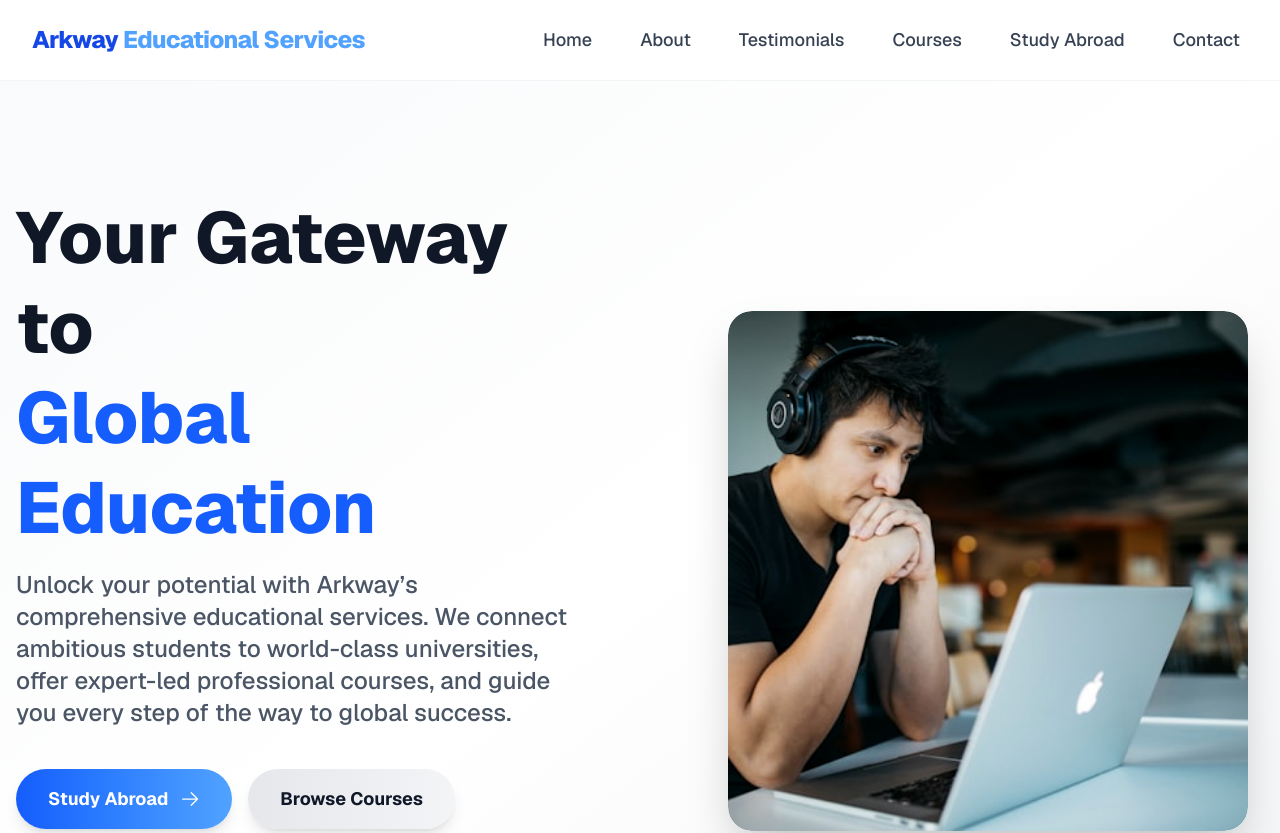
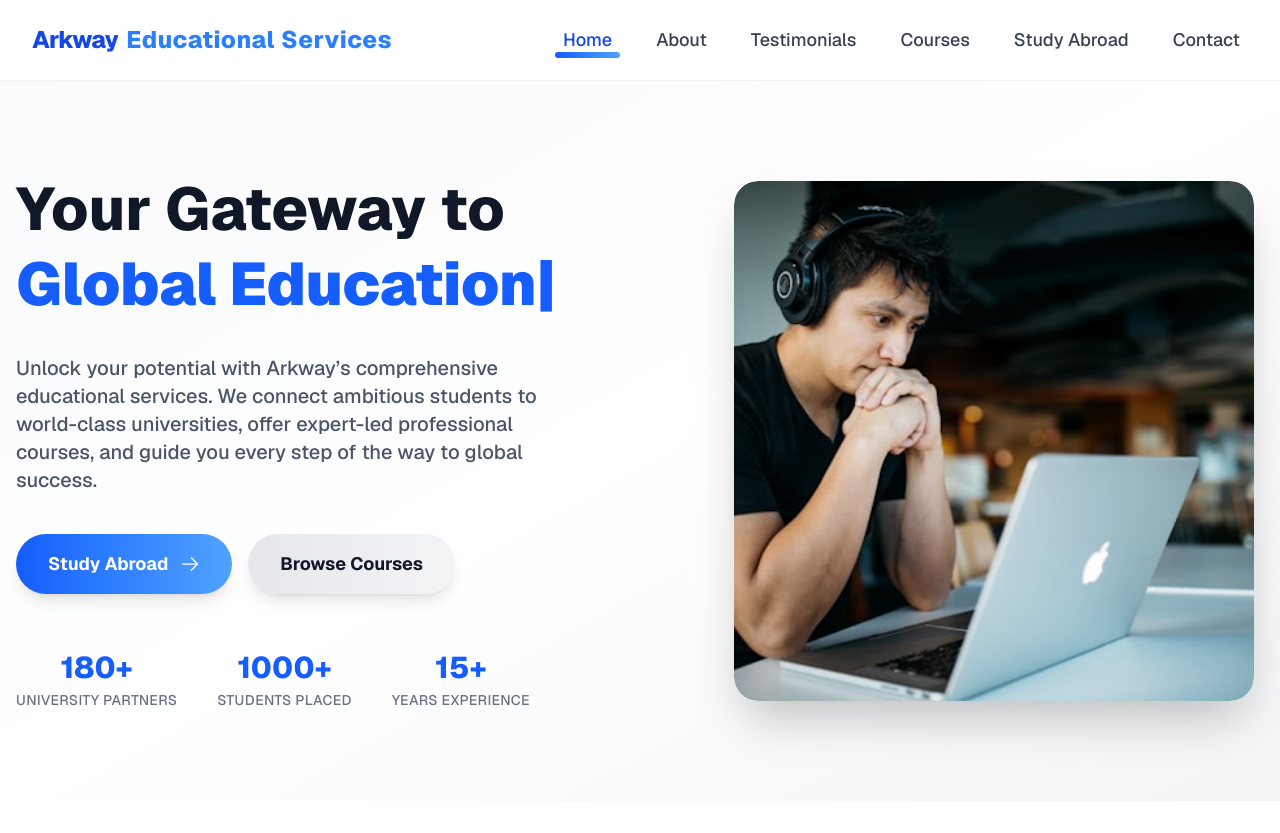
Before and after one commit to krithickthangaraj/arkway-website, a Next.js app: page / in a window 1280 px wide. Shown: the top 833 px of the page. Built offline with nearby package versions, Linux system fonts and the light colour scheme.

Commit message:
changes commit

```diff
--- a/src/app/globals.css
+++ b/src/app/globals.css
@@ -12,6 +12,25 @@
   --font-mono: var(--font-geist-mono);
 }
 
+/* Fade-in-up animation for hero section */
+@keyframes fadeinup {
+  from { opacity: 0; transform: translateY(40px); }
+  to { opacity: 1; transform: none; }
+}
+.animate-fadeinup {
+  animation: fadeinup 1s cubic-bezier(0.23, 1, 0.32, 1) both;
+}
+
+.typewriter-cursor {
+  display: inline-block;
+  width: 1ch;
+  animation: blink 1s steps(1) infinite;
+}
+@keyframes blink {
+  0%, 50% { opacity: 1; }
+  51%, 100% { opacity: 0; }
+}
+
 /* Removed prefers-color-scheme: dark and body background/color rules to let Tailwind handle theming */
 
 body {
--- a/src/app/page.js
+++ b/src/app/page.js
@@ -1,9 +1,53 @@
 "use client";
 import { ArrowRightIcon, AcademicCapIcon, GlobeAltIcon, ChatBubbleLeftRightIcon, Bars3Icon, XMarkIcon } from '@heroicons/react/24/outline';
-import { useState } from 'react';
+import { useState, useEffect, useRef } from 'react';
+
+function useCountUp(target, duration = 1200) {
+  const [count, setCount] = useState(0);
+  useEffect(() => {
+    let start = 0;
+    const end = parseInt(target);
+    if (start === end) return;
+    let increment = end / (duration / 16);
+    let current = start;
+    let raf;
+    function update() {
+      current += increment;
+      if (current < end) {
+        setCount(Math.floor(current));
+        raf = requestAnimationFrame(update);
+      } else {
+        setCount(end);
+      }
+    }
+    raf = requestAnimationFrame(update);
+    return () => cancelAnimationFrame(raf);
+  }, [target, duration]);
+  return count;
+}
+
+function useTypewriter(text, speed = 60) {
+  const [displayed, setDisplayed] = useState('');
+  useEffect(() => {
+    let i = 0;
+    let timeout;
+    function type() {
+      setDisplayed(text.slice(0, i + 1));
+      if (i < text.length - 1) {
+        i++;
+        timeout = setTimeout(type, speed);
+      }
+    }
+    type();
+    return () => clearTimeout(timeout);
+  }, [text, speed]);
+  return displayed;
+}
 
 function Navbar() {
   const [menuOpen, setMenuOpen] = useState(false);
+  const [active, setActive] = useState('Home');
+  const [barStyle, setBarStyle] = useState({ left: 0, width: 0 });
   const navLinks = [
     { name: 'Home', href: '#' },
     { name: 'About', href: '#about' },
@@ -12,25 +56,114 @@ function Navbar() {
     { name: 'Study Abroad', href: '#study-abroad' },
     { name: 'Contact', href: '#contact' },
   ];
+  const linkRefs = useRef([]);
+  const sectionRefs = useRef({});
+
+  // Attach refs to sections for scroll detection
+  useEffect(() => {
+    navLinks.forEach(link => {
+      const id = link.href.replace('#', '') || 'home';
+      sectionRefs.current[link.name] = id === 'home' ? document.body : document.getElementById(id);
+    });
+  }, []);
+
+  // Scroll detection: update active nav on section in view
+  useEffect(() => {
+    const handleScroll = () => {
+      let found = 'Home';
+      for (let i = navLinks.length - 1; i >= 0; i--) {
+        const link = navLinks[i];
+        const id = link.href.replace('#', '') || 'home';
+        const section = id === 'home' ? document.body : document.getElementById(id);
+        if (section) {
+          const rect = section.getBoundingClientRect();
+          if (rect.top <= 120) { // 120px offset for navbar height
+            found = link.name;
+            break;
+          }
+        }
+      }
+      setActive(found);
+    };
+    window.addEventListener('scroll', handleScroll, { passive: true });
+    handleScroll(); // Initial check
+    return () => window.removeEventListener('scroll', handleScroll);
+  }, []);
+
+  useEffect(() => {
+    // Animate underline bar to active link
+    const idx = navLinks.findIndex(link => link.name === active);
+    if (linkRefs.current[idx]) {
+      const el = linkRefs.current[idx];
+      setBarStyle({
+        left: el.offsetLeft,
+        width: el.offsetWidth,
+      });
+    }
+  }, [active, menuOpen]);
+
+  useEffect(() => {
+    // Recalculate on window resize
+    function onResize() {
+      const idx = navLinks.findIndex(link => link.name === active);
+      if (linkRefs.current[idx]) {
+        const el = linkRefs.current[idx];
+        setBarStyle({
+          left: el.offsetLeft,
+          width: el.offsetWidth,
+        });
+      }
+    }
+    window.addEventListener('resize', onResize);
+    return () => window.removeEventListener('resize', onResize);
+  }, [active, menuOpen]);
+
+  function handleNavClick(name, href) {
+    setActive(name);
+    setMenuOpen(false);
+    // Scroll to section smoothly
+    const id = href.replace('#', '') || 'home';
+    const section = id === 'home' ? document.body : document.getElementById(id);
+    if (section) {
+      const y = id === 'home' ? 0 : section.getBoundingClientRect().top + window.scrollY - 80; // 80px offset for navbar
+      window.scrollTo({ top: y, behavior: 'smooth' });
+    }
+  }
+
   return (
     <nav className="sticky top-0 z-50 bg-white/80 backdrop-blur border-b border-gray-100 shadow-card">
-      <div className="max-w-7xl mx-auto px-4 sm:px-8 flex items-center justify-between h-20">
+      <div className="max-w-7xl mx-auto px-4 sm:px-8 flex items-center justify-between h-20 relative">
         {/* Left: Company Name */}
-        <a href="#" className="text-2xl font-extrabold text-blue-700 tracking-tight whitespace-nowrap">
-          Arkway <span className="text-blue-400">Educational Services</span>
+        <a href="#" className="flex items-center gap-2 select-none">
+          <span className="text-2xl font-extrabold text-blue-700 tracking-tight">Arkway</span>
+          <span className="text-2xl font-extrabold  text-blue-500 tracking-wide ">Educational Services</span>
         </a>
         {/* Desktop Nav */}
-        <div className="hidden md:flex gap-8 items-center">
-          {navLinks.map(link => (
+        <div className="hidden md:flex gap-7 items-center relative w-fit">
+          {navLinks.map((link, i) => (
             <a
               key={link.name}
               href={link.href}
-              className="text-lg font-medium text-gray-700 hover:text-blue-600 transition px-2 py-1 rounded-lg hover:bg-blue-50 relative after:absolute after:left-0 after:-bottom-1 after:w-0 after:h-0.5 after:bg-blue-600 after:transition-all after:duration-300 hover:after:w-full hover:after:h-0.5"
+              ref={el => (linkRefs.current[i] = el)}
+              className={`text-lg font-medium px-2 py-1 rounded-lg relative transition-all duration-300
+                ${active === link.name ? 'text-blue-700 font-bold' : 'text-gray-700'}
+                hover:text-blue-600
+              `}
               style={{ overflow: 'hidden' }}
+              onClick={e => { e.preventDefault(); handleNavClick(link.name, link.href); }}
             >
               {link.name}
             </a>
           ))}
+          {/* Animated underline bar */}
+          <span
+            className="absolute bottom-0 h-1.5 rounded-full bg-gradient-to-r from-blue-600 to-blue-400 transition-all duration-300"
+            style={{
+              left: barStyle.left,
+              width: barStyle.width,
+              opacity: barStyle.width ? 1 : 0,
+            }}
+          />
         </div>
         {/* Mobile Nav Toggle */}
         <button
@@ -53,8 +186,10 @@ function Navbar() {
               <a
                 key={link.name}
                 href={link.href}
-                className="block text-lg font-medium text-gray-700 hover:text-blue-600 transition px-2 py-2 rounded-lg hover:bg-blue-50"
-                onClick={() => setMenuOpen(false)}
+                className={`block text-lg font-medium px-2 py-2 rounded-lg transition-all duration-300
+                  ${active === link.name ? 'text-blue-700 font-bold' : 'text-gray-700'}
+                  hover:text-blue-600 hover:bg-blue-50`}
+                onClick={e => { e.preventDefault(); handleNavClick(link.name, link.href); setMenuOpen(false); }}
               >
                 {link.name}
               </a>
@@ -67,19 +202,25 @@ function Navbar() {
 }
 
 function HeroSection() {
+  const partners = useCountUp(180);
+  const students = useCountUp(1000);
+  const years = useCountUp(15);
+  const typeText = useTypewriter('Global Education', 80);
   return (
-    <section className="relative py-28 bg-gradient-to-br from-gray-50 via-white to-gray-100 overflow-hidden">
-      <div className="max-w-7xl mx-auto px-4 flex flex-col md:flex-row items-center justify-between gap-16 md:gap-24">
+    <section className="relative py-12 bg-gradient-to-br from-gray-50 via-white to-gray-100 overflow-hidden min-h-[calc(100vh-5rem)] flex items-center">
+      <div className="max-w-7xl mx-auto px-4 flex flex-col md:flex-row items-center justify-between gap-16 md:gap-24 animate-fadeinup w-full">
         {/* Left: Text Content */}
-        <div className="flex-1 text-left md:pr-12 flex flex-col justify-center">
-          <h1 className="text-5xl md:text-7xl font-extrabold mb-4 text-gray-900 leading-tight">
+        <div className="flex-1 text-left md:pr-12 flex flex-col justify-center space-y-10">
+          <h1 className="text-4xl md:text-6xl font-extrabold mb-0 text-gray-900 leading-tight">
             Your Gateway to <br className="hidden md:block" />
-            <span className="text-blue-600">Global Education</span>
+            <span className="text-blue-600 relative font-black inline-flex items-center whitespace-nowrap">
+              {typeText}<span className="typewriter-cursor">|</span>
+            </span>
           </h1>
-          <p className="text-xl md:text-2xl mb-10 text-gray-600 font-medium max-w-xl">
+          <p className="text-lg md:text-xl text-gray-600 font-medium max-w-xl mt-8">
             Unlock your potential with Arkway’s comprehensive educational services. We connect ambitious students to world-class universities, offer expert-led professional courses, and guide you every step of the way to global success.
           </p>
-          <div className="flex flex-col sm:flex-row gap-4 mb-12">
+          <div className="flex flex-col sm:flex-row gap-4">
             <a href="#study-abroad" className="inline-flex items-center justify-center px-8 py-4 bg-gradient-to-r from-blue-600 to-blue-400 text-white rounded-full font-bold text-lg shadow-lg hover:from-blue-700 hover:to-blue-500 transition gap-2 group">
               Study Abroad
               <ArrowRightIcon className="w-5 h-5 ml-1 transition-transform group-hover:translate-x-1" />
@@ -88,18 +229,18 @@ function HeroSection() {
               Browse Courses
             </a>
           </div>
-          <div className="flex gap-10 mt-2">
+          <div className="flex gap-10 mt-4">
             <div className="text-center">
-              <div className="text-3xl md:text-4xl font-extrabold text-blue-600 mb-1">180+</div>
-              <div className="text-gray-500 text-sm font-medium tracking-wide uppercase">University Partners</div>
+              <div className="text-2xl md:text-3xl font-extrabold text-blue-600 mb-1">{partners}+</div>
+              <div className="text-gray-500 text-xs md:text-sm font-medium tracking-wide uppercase">University Partners</div>
             </div>
             <div className="text-center">
-              <div className="text-3xl md:text-4xl font-extrabold text-blue-600 mb-1">1000+</div>
-              <div className="text-gray-500 text-sm font-medium tracking-wide uppercase">Students Placed</div>
+              <div className="text-2xl md:text-3xl font-extrabold text-blue-600 mb-1">{students}+</div>
+              <div className="text-gray-500 text-xs md:text-sm font-medium tracking-wide uppercase">Students Placed</div>
             </div>
             <div className="text-center">
-              <div className="text-3xl md:text-4xl font-extrabold text-blue-600 mb-1">15+</div>
-              <div className="text-gray-500 text-sm font-medium tracking-wide uppercase">Years Experience</div>
+              <div className="text-2xl md:text-3xl font-extrabold text-blue-600 mb-1">{years}+</div>
+              <div className="text-gray-500 text-xs md:text-sm font-medium tracking-wide uppercase">Years Experience</div>
             </div>
           </div>
         </div>
```
